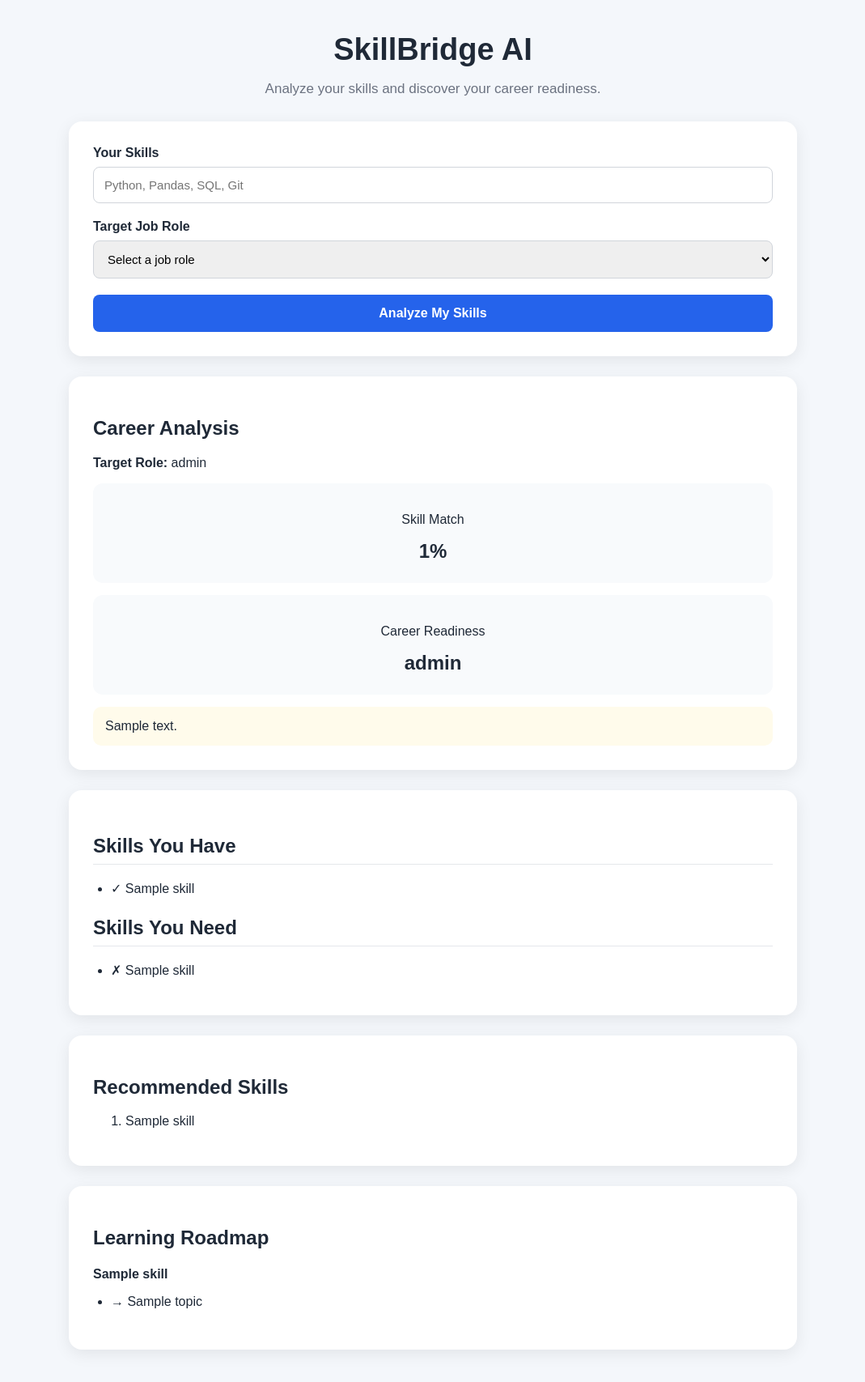
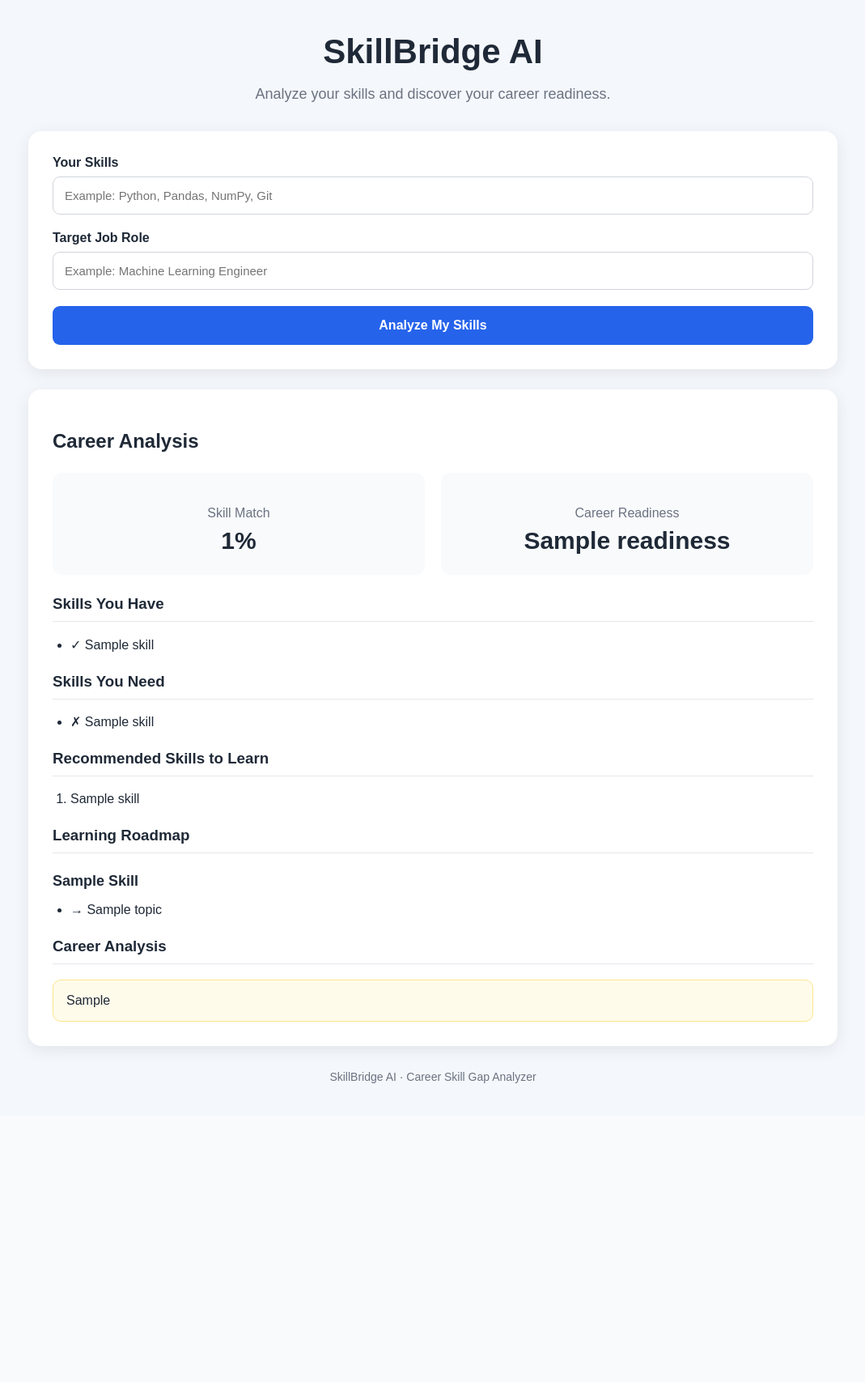
Before and after one commit to varshahc7/SKILL-BRIDGE-AI, a Flask app: template templates/index.html in a window 1280 px wide. Shown: the whole page at 81% size, without its empty margins (105-1174 px from the left). After the commit the page ends 1338 px from the top, so only its background shows below. Run offline with Flask 3, Linux system fonts and the light colour scheme; the template is opened without the code that fills it: most values are stand-ins (such as "Sample title", 1, 10 or a date in 2020).

Commit message:
Improve SkillBridge AI web interface

```diff
--- a/app.py
+++ b/app.py
@@ -1,25 +1,32 @@
 from flask import Flask, render_template, request
-
 from src.data_loader import load_job_roles, get_job_role
 from src.skill_matcher import calculate_skill_match
 from src.recommendation_engine import recommend_skills
+from src.learning_roadmap import LEARNING_ROADMAP
 from src.career_readiness import calculate_readiness
 from src.career_analysis import generate_career_summary
-from src.learning_roadmap import LEARNING_ROADMAP
-
-
 app = Flask(__name__)
 
+# Load job-role dataset once when the application starts
 data = load_job_roles()
 
 
 @app.route("/", methods=["GET", "POST"])
 def home():
+
+    # Default values
     result = None
+    readiness = None
+    recommended_skills = []
+    roadmap = {}
+    career_analysis = None
+    error = None
+    suggestions = []
 
     if request.method == "POST":
-        student_input = request.form["skills"]
-        target_role = request.form["job_role"]
+
+        # Get skills from the form
+        student_input = request.form.get("skills", "")
 
         student_skills = [
             skill.strip()
@@ -27,63 +34,81 @@ def home():
             if skill.strip()
         ]
 
+        # Get target role
+        target_role = request.form.get("role", "").strip()
+
+        # Find job role
         job = get_job_role(data, target_role)
 
-        if job is not None:
+        # Handle invalid job role
+        if job is None:
+
+            error = f"Job role '{target_role}' was not found."
+
+            # Get available roles
+            available_roles = data["role"].tolist()
+
+            from difflib import get_close_matches
+
+            suggestions = get_close_matches(
+                target_role,
+                available_roles,
+                n=3,
+                cutoff=0.5
+            )
+
+        else:
+
+            # Convert required skills from dataset
             required_skills = [
                 skill.strip()
                 for skill in job["skills"].split(",")
                 if skill.strip()
             ]
 
+            # Calculate skill match
             result = calculate_skill_match(
                 student_skills,
                 required_skills
             )
 
+            # Calculate career readiness
+            readiness = calculate_readiness(
+                result["match_percentage"]
+            )
+
+            # Generate recommendations
             recommended_skills = recommend_skills(
                 result["missing_skills"]
             )
 
-            readiness_level = calculate_readiness(
-                result["match_percentage"]
-            )
+            # Generate learning roadmap
+            for skill in recommended_skills:
 
-            career_summary = generate_career_summary(
-                target_role,
-                result["match_percentage"],
-                readiness_level,
-                result["missing_skills"]
-            )
-
-            roadmap = {}
-
-            for skill in recommended_skills:
                 topics = LEARNING_ROADMAP.get(
-                    skill.lower(),
-                    []
+                    skill.lower()
                 )
 
                 if topics:
                     roadmap[skill] = topics
 
-            result["recommended_skills"] = recommended_skills
-            result["readiness_level"] = readiness_level
-            result["career_summary"] = career_summary
-            result["roadmap"] = roadmap
-            result["target_role"] = target_role
-
-        else:
-            result = {
-                "error": f"Job role '{target_role}' was not found."
-            }
-
-    roles = data["role"].tolist()
+            # Generate career analysis
+            career_analysis = generate_career_summary(
+                target_role,
+                result["match_percentage"],
+                readiness,
+                result["missing_skills"]
+            )
 
     return render_template(
         "index.html",
-        roles=roles,
-        result=result
+        result=result,
+        readiness=readiness,
+        recommended_skills=recommended_skills,
+        roadmap=roadmap,
+        career_analysis=career_analysis,
+        error=error,
+        suggestions=suggestions
     )
 
 
--- /dev/null
+++ b/static/style.css
@@ -0,0 +1,173 @@
+* {
+    box-sizing: border-box;
+}
+
+body {
+    margin: 0;
+    font-family: Arial, sans-serif;
+    background: #f4f7fb;
+    color: #1f2937;
+}
+
+.container {
+    width: 90%;
+    max-width: 1000px;
+    margin: 40px auto;
+}
+
+.header {
+    text-align: center;
+    margin-bottom: 35px;
+}
+
+.header h1 {
+    font-size: 42px;
+    margin-bottom: 8px;
+}
+
+.header p {
+    color: #6b7280;
+    font-size: 18px;
+}
+
+.card {
+    background: white;
+    padding: 30px;
+    border-radius: 16px;
+    margin-bottom: 25px;
+    box-shadow: 0 5px 20px rgba(0, 0, 0, 0.08);
+}
+
+label {
+    display: block;
+    font-weight: bold;
+    margin-bottom: 8px;
+}
+
+input,
+select {
+    width: 100%;
+    padding: 14px;
+    margin-bottom: 20px;
+    border: 1px solid #d1d5db;
+    border-radius: 9px;
+    font-size: 15px;
+}
+
+input:focus,
+select:focus {
+    outline: none;
+    border-color: #2563eb;
+}
+
+button {
+    width: 100%;
+    padding: 15px;
+    border: none;
+    border-radius: 9px;
+    background: #2563eb;
+    color: white;
+    font-size: 16px;
+    font-weight: bold;
+    cursor: pointer;
+}
+
+button:hover {
+    background: #1d4ed8;
+}
+
+.results-title {
+    margin-bottom: 25px;
+}
+
+.metrics {
+    display: grid;
+    grid-template-columns: 1fr 1fr;
+    gap: 20px;
+    margin-bottom: 25px;
+}
+
+.metric {
+    text-align: center;
+    padding: 25px;
+    background: #f8fafc;
+    border-radius: 12px;
+}
+
+.metric p {
+    color: #6b7280;
+    margin-bottom: 8px;
+}
+
+.metric h2 {
+    margin: 0;
+    font-size: 30px;
+}
+
+.section-title {
+    margin-top: 25px;
+    border-bottom: 1px solid #e5e7eb;
+    padding-bottom: 10px;
+}
+
+ul,
+ol {
+    padding-left: 22px;
+}
+
+li {
+    margin: 10px 0;
+}
+
+.success {
+    padding: 16px;
+    border-radius: 10px;
+    background: #ecfdf5;
+    border: 1px solid #a7f3d0;
+}
+
+.warning {
+    padding: 16px;
+    border-radius: 10px;
+    background: #fffbeb;
+    border: 1px solid #fde68a;
+}
+
+.error {
+    padding: 16px;
+    border-radius: 10px;
+    background: #fef2f2;
+    border: 1px solid #fecaca;
+    color: #991b1b;
+}
+
+.roadmap-item {
+    margin-bottom: 25px;
+}
+
+.roadmap-item h4 {
+    font-size: 18px;
+    margin-bottom: 8px;
+}
+
+.footer {
+    text-align: center;
+    color: #6b7280;
+    font-size: 14px;
+    margin: 30px 0;
+}
+
+@media (max-width: 700px) {
+    .container {
+        width: 94%;
+        margin: 25px auto;
+    }
+
+    .metrics {
+        grid-template-columns: 1fr;
+    }
+
+    .header h1 {
+        font-size: 34px;
+    }
+}
--- a/templates/index.html
+++ b/templates/index.html
@@ -6,143 +6,24 @@
 
     <title>SkillBridge AI</title>
 
-    <style>
-        * {
-            box-sizing: border-box;
-        }
-
-        body {
-            margin: 0;
-            font-family: Arial, sans-serif;
-            background: #f4f7fb;
-            color: #1f2937;
-        }
-
-        .container {
-            width: 90%;
-            max-width: 900px;
-            margin: 40px auto;
-        }
-
-        .header {
-            text-align: center;
-            margin-bottom: 30px;
-        }
-
-        .header h1 {
-            font-size: 38px;
-            margin-bottom: 8px;
-        }
-
-        .header p {
-            color: #6b7280;
-            font-size: 17px;
-        }
-
-        .card {
-            background: white;
-            padding: 30px;
-            border-radius: 16px;
-            margin-bottom: 25px;
-            box-shadow: 0 5px 20px rgba(0, 0, 0, 0.08);
-        }
-
-        label {
-            display: block;
-            font-weight: bold;
-            margin-bottom: 8px;
-        }
-
-        input,
-        select {
-            width: 100%;
-            padding: 13px;
-            margin-bottom: 20px;
-            border: 1px solid #d1d5db;
-            border-radius: 8px;
-            font-size: 15px;
-        }
-
-        button {
-            width: 100%;
-            padding: 14px;
-            border: none;
-            border-radius: 8px;
-            background: #2563eb;
-            color: white;
-            font-size: 16px;
-            font-weight: bold;
-            cursor: pointer;
-        }
-
-        button:hover {
-            background: #1d4ed8;
-        }
-
-        .metric {
-            text-align: center;
-            padding: 20px;
-            background: #f8fafc;
-            border-radius: 12px;
-            margin-bottom: 15px;
-        }
-
-        .metric h2 {
-            margin: 5px 0;
-        }
-
-        .section-title {
-            margin-top: 25px;
-            border-bottom: 1px solid #e5e7eb;
-            padding-bottom: 8px;
-        }
-
-        ul {
-            padding-left: 22px;
-        }
-
-        li {
-            margin: 8px 0;
-        }
-
-        .success {
-            padding: 15px;
-            border-radius: 10px;
-            background: #ecfdf5;
-        }
-
-        .warning {
-            padding: 15px;
-            border-radius: 10px;
-            background: #fffbeb;
-        }
-
-        .error {
-            padding: 15px;
-            border-radius: 10px;
-            background: #fef2f2;
-            color: #991b1b;
-        }
-
-        .roadmap-item {
-            margin-bottom: 20px;
-        }
-
-        .roadmap-item h4 {
-            margin-bottom: 8px;
-        }
-    </style>
+    <link
+        rel="stylesheet"
+        href="{{ url_for('static', filename='style.css') }}"
+    >
 </head>
 
 <body>
 
 <div class="container">
 
+    <!-- HEADER -->
     <div class="header">
         <h1>SkillBridge AI</h1>
         <p>Analyze your skills and discover your career readiness.</p>
     </div>
 
+
+    <!-- INPUT CARD -->
     <div class="card">
 
         <form method="POST">
@@ -155,31 +36,23 @@
                 type="text"
                 id="skills"
                 name="skills"
-                placeholder="Python, Pandas, SQL, Git"
+                placeholder="Example: Python, Pandas, NumPy, Git"
                 required
             >
 
-            <label for="job_role">
+
+            <label for="role">
                 Target Job Role
             </label>
 
-            <select
-                id="job_role"
-                name="job_role"
+            <input
+                type="text"
+                id="role"
+                name="role"
+                placeholder="Example: Machine Learning Engineer"
                 required
             >
 
-                <option value="">
-                    Select a job role
-                </option>
-
-                {% for role in roles %}
-                    <option value="{{ role }}">
-                        {{ role }}
-                    </option>
-                {% endfor %}
-
-            </select>
 
             <button type="submit">
                 Analyze My Skills
@@ -190,37 +63,50 @@
     </div>
 
 
+    {% if error %}
+
+    <!-- ERROR -->
+    <div class="card">
+
+        <div class="error">
+            {{ error }}
+        </div>
+
+        {% if suggestions %}
+
+        <h3 class="section-title">
+            Did you mean?
+        </h3>
+
+        <ul>
+            {% for suggestion in suggestions %}
+            <li>{{ suggestion }}</li>
+            {% endfor %}
+        </ul>
+
+        {% endif %}
+
+    </div>
+
+    {% endif %}
+
+
     {% if result %}
 
-        {% if result.error %}
-
-            <div class="card">
-                <div class="error">
-                    {{ result.error }}
-                </div>
-            </div>
-
-        {% else %}
-
+    <!-- RESULTS -->
     <div class="card">
 
-                <h2>
+        <h2 class="results-title">
             Career Analysis
         </h2>
 
-                <p>
-                    <strong>
-                        Target Role:
-                    </strong>
 
-                    {{ result.target_role }}
-                </p>
+        <!-- METRICS -->
+        <div class="metrics">
 
             <div class="metric">
 
-                    <p>
-                        Skill Match
-                    </p>
+                <p>Skill Match</p>
 
                 <h2>
                     {{ result.match_percentage }}%
@@ -231,38 +117,21 @@
 
             <div class="metric">
 
-                    <p>
-                        Career Readiness
-                    </p>
+                <p>Career Readiness</p>
 
                 <h2>
-                        {{ result.readiness_level }}
+                    {{ readiness }}
                 </h2>
 
             </div>
 
-                {% if result.readiness_level == "Job Ready" %}
-
-                    <div class="success">
-                        {{ result.career_summary }}
-                    </div>
-
-                {% else %}
-
-                    <div class="warning">
-                        {{ result.career_summary }}
-                    </div>
-
-                {% endif %}
-
         </div>
 
 
-            <div class="card">
-
-                <h2 class="section-title">
+        <!-- MATCHING SKILLS -->
+        <h3 class="section-title">
             Skills You Have
-                </h2>
+        </h3>
 
         {% if result.matching_skills %}
 
@@ -280,16 +149,15 @@
 
         {% else %}
 
-                    <p>
-                        No matching skills found.
-                    </p>
+        <p>No matching skills found.</p>
 
         {% endif %}
 
 
-                <h2 class="section-title">
+        <!-- MISSING SKILLS -->
+        <h3 class="section-title">
             Skills You Need
-                </h2>
+        </h3>
 
         {% if result.missing_skills %}
 
@@ -307,26 +175,23 @@
 
         {% else %}
 
-                    <p>
-                        You have all required skills!
-                    </p>
+        <div class="success">
+            You already have all the required skills!
+        </div>
 
         {% endif %}
 
-            </div>
 
+        <!-- RECOMMENDATIONS -->
+        <h3 class="section-title">
+            Recommended Skills to Learn
+        </h3>
 
-            <div class="card">
-
-                <h2>
-                    Recommended Skills
-                </h2>
-
-                {% if result.recommended_skills %}
+        {% if recommended_skills %}
 
         <ol>
 
-                        {% for skill in result.recommended_skills %}
+            {% for skill in recommended_skills %}
 
             <li>
                 {{ skill }}
@@ -338,29 +203,26 @@
 
         {% else %}
 
-                    <p>
+        <div class="success">
             You already have all the required skills!
-                    </p>
+        </div>
 
         {% endif %}
 
-            </div>
 
+        <!-- LEARNING ROADMAP -->
+        {% if roadmap %}
 
-            {% if result.roadmap %}
+        <h3 class="section-title">
+            Learning Roadmap
+        </h3>
 
-                <div class="card">
-
-                    <h2>
-                        Learning Roadmap
-                    </h2>
-
-                    {% for skill, topics in result.roadmap.items() %}
+        {% for skill, topics in roadmap.items() %}
 
         <div class="roadmap-item">
 
             <h4>
-                                {{ skill }}
+                {{ skill.title() }}
             </h4>
 
             <ul>
@@ -379,15 +241,37 @@
 
         {% endfor %}
 
-                </div>
-
         {% endif %}
 
-        {% endif %}
+
+        <!-- CAREER ANALYSIS -->
+        {% if career_analysis %}
+
+        <h3 class="section-title">
+            Career Analysis
+        </h3>
+
+        <div class="warning">
+
+            {{ career_analysis }}
+
+        </div>
 
         {% endif %}
 
     </div>
 
+    {% endif %}
+
+
+    <!-- FOOTER -->
+    <div class="footer">
+
+        SkillBridge AI · Career Skill Gap Analyzer
+
+    </div>
+
+</div>
+
 </body>
 </html>
```
Lines whose indentation alone changed are shown as unchanged.
